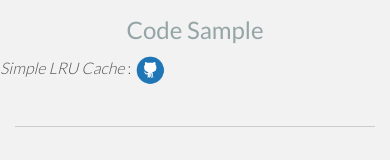
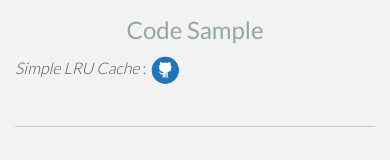
Before and after one commit to ngshuhan/ngshuhan.github.io, a plain HTML site: page index.html in a window 390 px wide. Shown: the part 1369-1529 px from the top of the page. Drawn offline with nearby package versions, Linux system fonts and the light colour scheme.

Commit message:
fix responsive

```diff
--- a/index.html
+++ b/index.html
@@ -117,7 +117,7 @@
 			</div>
 			<div class="col-sm-6 col-sm-offset-2">
 				<h3 class="text-center">Code Sample</h3>
-				<div CLASS="row">
+				<div CLASS="row col-sm-12 col-xs-12">
 					<p> <em>Simple LRU Cache</em> :  <a href="https://github.com/ngshuhan/lrucache"><img class="img-circle" width="30" src="assets/img/github.png"></a> </p>
 
 
```
